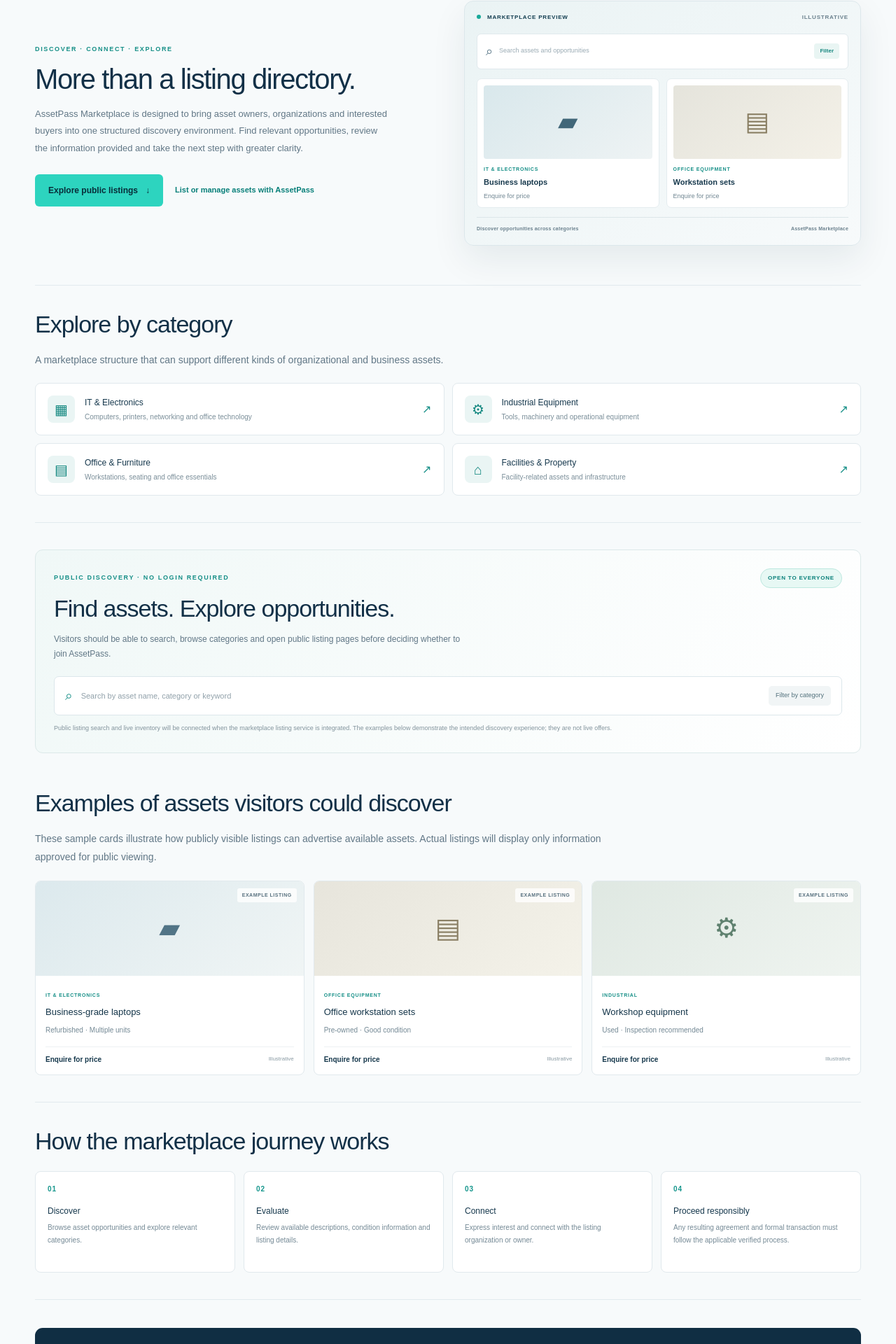
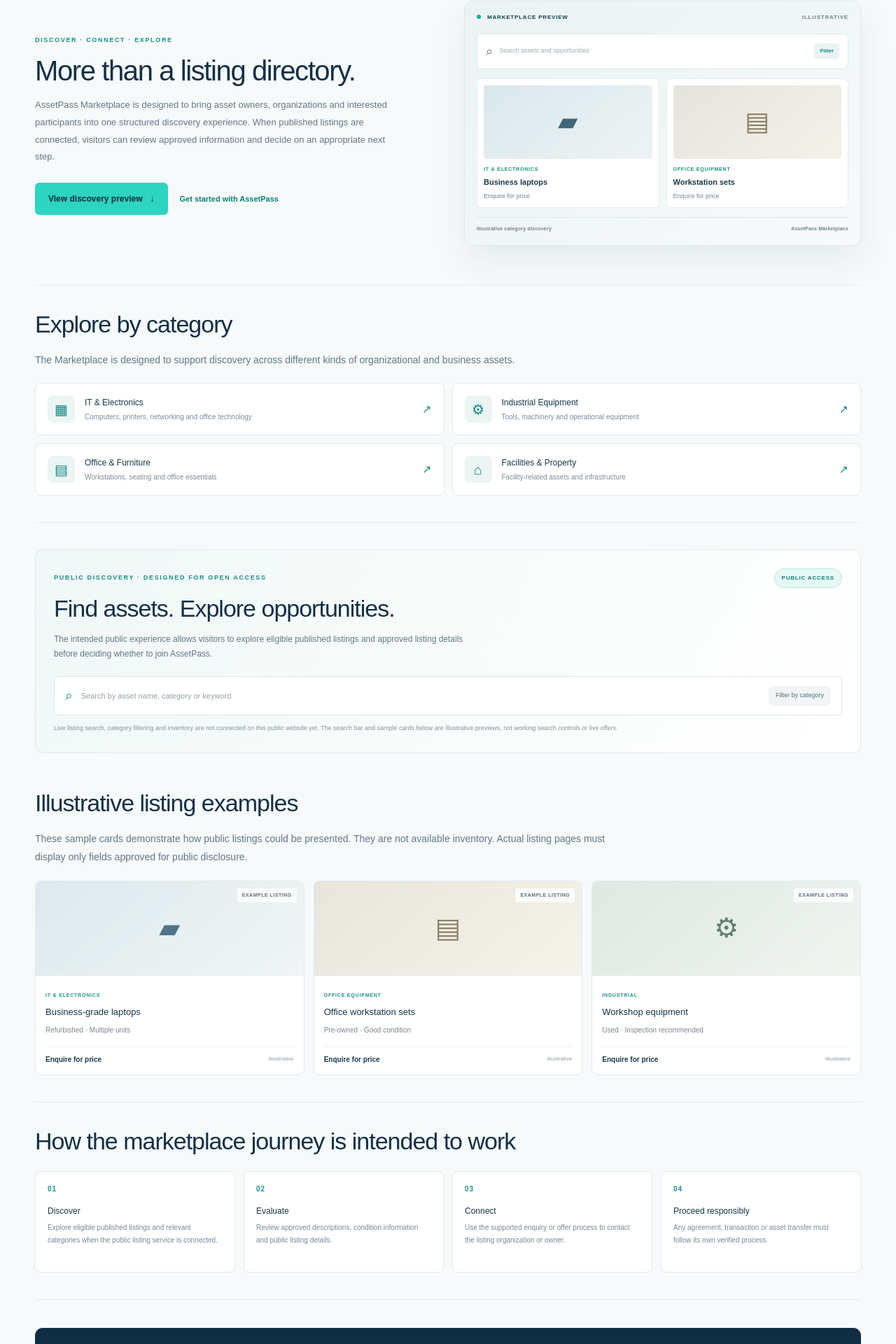
Before and after one commit to hlestakovjames/assetpass-frontend, a Next.js app: page /marketplace in a window 1280 px wide. Shown: the part 677-2597 px from the top of the page at 70% size. Built offline with nearby package versions, Linux system fonts and the light colour scheme.

Commit message:
content: clarify public marketplace preview and release status

```diff
--- a/src/app/marketplace/page.tsx
+++ b/src/app/marketplace/page.tsx
@@ -17,21 +17,21 @@ const listings = [
 export default function MarketplacePage() {
   return <PublicPage
     primaryHref="/marketplace#public-listings"
-    primaryLabel="Browse public listings"
+    primaryLabel="View discovery preview"
     secondaryHref="https://assetpass-app.vercel.app/register"
-    secondaryLabel="List assets with AssetPass"
+    secondaryLabel="Get started with AssetPass"
     eyebrow="THE ASSETPASS MARKETPLACE"
     title="A smarter way to discover and connect around assets."
-    description="Discover assets listed by organizations and sellers, compare opportunities and explore what is available. The public marketplace is designed to be browsed without an AssetPass account—sign-in should only be requested when you choose an action that requires an account."
+    description="AssetPass Marketplace is designed for open discovery of eligible published assets and opportunities. Public browsing should not require an account; sign-in belongs at the point where a visitor chooses an action that requires an authenticated participant."
   >
     <section className="marketplace-intro">
       <div className="marketplace-intro-copy">
         <span className="marketplace-kicker">DISCOVER · CONNECT · EXPLORE</span>
         <h2>More than a listing directory.</h2>
-        <p>AssetPass Marketplace is designed to bring asset owners, organizations and interested buyers into one structured discovery environment. Find relevant opportunities, review the information provided and take the next step with greater clarity.</p>
+        <p>AssetPass Marketplace is designed to bring asset owners, organizations and interested participants into one structured discovery experience. When published listings are connected, visitors can review approved information and decide on an appropriate next step.</p>
         <div className="marketplace-actions">
-          <a href="#public-listings" className="home-primary-button">Explore public listings <span aria-hidden="true">↓</span></a>
-          <a href="https://assetpass-app.vercel.app/register" className="marketplace-text-link">List or manage assets with AssetPass</a>
+          <a href="#public-listings" className="home-primary-button">View discovery preview <span aria-hidden="true">↓</span></a>
+          <a href="https://assetpass-app.vercel.app/register" className="marketplace-text-link">Get started with AssetPass</a>
         </div>
       </div>
       <div className="marketplace-visual" aria-label="Illustrative marketplace listing preview">
@@ -41,49 +41,49 @@ export default function MarketplacePage() {
           <div className="marketplace-preview-card"><div className="marketplace-preview-art art-laptop"><span>▰</span></div><small>IT & ELECTRONICS</small><strong>Business laptops</strong><em>Enquire for price</em></div>
           <div className="marketplace-preview-card"><div className="marketplace-preview-art art-furniture"><span>▤</span></div><small>OFFICE EQUIPMENT</small><strong>Workstation sets</strong><em>Enquire for price</em></div>
         </div>
-        <div className="marketplace-visual-foot"><span>Discover opportunities across categories</span><span>AssetPass Marketplace</span></div>
+        <div className="marketplace-visual-foot"><span>Illustrative category discovery</span><span>AssetPass Marketplace</span></div>
       </div>
     </section>
 
     <ContentSection title="Explore by category">
-      <p className="marketplace-section-lead">A marketplace structure that can support different kinds of organizational and business assets.</p>
+      <p className="marketplace-section-lead">The Marketplace is designed to support discovery across different kinds of organizational and business assets.</p>
       <div className="marketplace-category-grid">{categories.map(item => <article className="marketplace-category" key={item.title}><span className="marketplace-category-icon">{item.icon}</span><div><h3>{item.title}</h3><p>{item.detail}</p></div><span className="marketplace-category-arrow">↗</span></article>)}</div>
     </ContentSection>
 
     <div id="public-listings" className="marketplace-public-discovery">
-      <div className="marketplace-public-heading"><div><span className="marketplace-kicker">PUBLIC DISCOVERY · NO LOGIN REQUIRED</span><h2>Find assets. Explore opportunities.</h2><p>Visitors should be able to search, browse categories and open public listing pages before deciding whether to join AssetPass.</p></div><span className="marketplace-open-label">OPEN TO EVERYONE</span></div>
-      <div className="marketplace-public-search" aria-label="Illustrative public marketplace search"><span aria-hidden="true">⌕</span><span>Search by asset name, category or keyword</span><span className="marketplace-filter-label">Filter by category</span></div>
-      <p className="marketplace-live-note">Public listing search and live inventory will be connected when the marketplace listing service is integrated. The examples below demonstrate the intended discovery experience; they are not live offers.</p>
+      <div className="marketplace-public-heading"><div><span className="marketplace-kicker">PUBLIC DISCOVERY · DESIGNED FOR OPEN ACCESS</span><h2>Find assets. Explore opportunities.</h2><p>The intended public experience allows visitors to explore eligible published listings and approved listing details before deciding whether to join AssetPass.</p></div><span className="marketplace-open-label">PUBLIC ACCESS</span></div>
+      <div className="marketplace-public-search" aria-label="Illustrative public marketplace search preview"><span aria-hidden="true">⌕</span><span>Search by asset name, category or keyword</span><span className="marketplace-filter-label">Filter by category</span></div>
+      <p className="marketplace-live-note">Live listing search, category filtering and inventory are not connected on this public website yet. The search bar and sample cards below are illustrative previews, not working search controls or live offers.</p>
     </div>
 
-    <ContentSection title="Examples of assets visitors could discover">
-      <p className="marketplace-section-lead">These sample cards illustrate how publicly visible listings can advertise available assets. Actual listings will display only information approved for public viewing.</p>
+    <ContentSection title="Illustrative listing examples">
+      <p className="marketplace-section-lead">These sample cards demonstrate how public listings could be presented. They are not available inventory. Actual listing pages must display only fields approved for public disclosure.</p>
       <div className="marketplace-listing-grid">{listings.map(item => <article className="marketplace-listing" key={item.name}><div className="marketplace-listing-art"><span>{item.tag === "Technology" ? "▰" : item.tag === "Furniture" ? "▤" : "⚙"}</span><small>EXAMPLE LISTING</small></div><div className="marketplace-listing-body"><small>{item.category}</small><h3>{item.name}</h3><p>{item.detail}</p><div className="marketplace-listing-bottom"><strong>{item.price}</strong><span>Illustrative</span></div></div></article>)}</div>
     </ContentSection>
 
-    <ContentSection title="How the marketplace journey works">
+    <ContentSection title="How the marketplace journey is intended to work">
       <div className="marketplace-journey">{[
-        ["01", "Discover", "Browse asset opportunities and explore relevant categories."],
-        ["02", "Evaluate", "Review available descriptions, condition information and listing details."],
-        ["03", "Connect", "Express interest and connect with the listing organization or owner."],
-        ["04", "Proceed responsibly", "Any resulting agreement and formal transaction must follow the applicable verified process."]
+        ["01", "Discover", "Explore eligible published listings and relevant categories when the public listing service is connected."],
+        ["02", "Evaluate", "Review approved descriptions, condition information and public listing details."],
+        ["03", "Connect", "Use the supported enquiry or offer process to contact the listing organization or owner."],
+        ["04", "Proceed responsibly", "Any agreement, transaction or asset transfer must follow its own verified process."]
       ].map(([number,title,copy]) => <article className="marketplace-journey-step" key={number}><span>{number}</span><div><h3>{title}</h3><p>{copy}</p></div></article>)}</div>
     </ContentSection>
 
     <section className="marketplace-core-bridge">
-      <div><span className="marketplace-kicker">CONNECTED TO ASSETPASS CORE</span><h2>Discovery outside. Accountability inside.</h2><p>The Marketplace complements AssetPass Core. Core supports an organization&apos;s asset records and custody lifecycle; the Marketplace provides a separate space to discover and explore opportunities. A listing by itself does not change an asset&apos;s ownership, custody or status in an organization&apos;s records.</p><Link href="/platform" className="marketplace-bridge-link">Explore AssetPass Core <span aria-hidden="true">→</span></Link></div>
+      <div><span className="marketplace-kicker">CONNECTED TO ASSETPASS CORE</span><h2>Discovery outside. Accountability inside.</h2><p>The Marketplace complements AssetPass Core. Core is designed to support asset records and custody lifecycle activity; the Marketplace provides a separate discovery experience. A listing by itself does not change an asset's legal ownership, custody or status in an organization's records.</p><Link href="/platform" className="marketplace-bridge-link">Explore AssetPass Core <span aria-hidden="true">→</span></Link></div>
       <div className="marketplace-bridge-graphic"><div className="bridge-node"><span>▦</span><strong>Marketplace</strong><small>Discover & connect</small></div><div className="bridge-line"><i></i><span>Verified process</span><i></i></div><div className="bridge-node bridge-node-core"><span>◇</span><strong>AssetPass Core</strong><small>Records & custody</small></div></div>
     </section>
 
     <ContentSection title="Designed with trust and clarity in mind">
       <div className="marketplace-trust-grid">
-        <article><span>01</span><h3>Clear listing information</h3><p>Help interested parties understand what is being offered and what details are available.</p></article>
-        <article><span>02</span><h3>Separate asset records</h3><p>Marketplace activity remains distinct from internal custody and lifecycle records.</p></article>
+        <article><span>01</span><h3>Clear listing information</h3><p>Show only approved public details so interested parties can understand what is being offered.</p></article>
+        <article><span>02</span><h3>Separate asset records</h3><p>Marketplace listing activity remains distinct from internal custody and lifecycle records.</p></article>
         <article><span>03</span><h3>Responsible next steps</h3><p>Ownership and custody changes require their own appropriate verification and approval processes.</p></article>
       </div>
     </ContentSection>
 
     <section className="marketplace-final-cta"><span className="marketplace-kicker">BE PART OF THE ASSETPASS ECOSYSTEM</span><h2>Discover what&apos;s possible with connected assets.</h2><p>Create an account to get started with the AssetPass ecosystem.</p><a href="https://assetpass-app.vercel.app/register" className="home-primary-button">Get started with AssetPass <span aria-hidden="true">→</span></a></section>
-    <p className="marketplace-release-note">Public browsing is the intended marketplace experience and should not require login. Live listing search, listing detail pages and seller publishing depend on the marketplace backend and are not yet connected on this public website. Transaction execution, payment processing and escrow are not represented as available services.</p>
+    <p className="marketplace-release-note">This page is currently a presentation prototype. Public listing search, canonical listing details, seller publishing and transaction services are not connected here. Sample cards are illustrative only. Transaction execution, payment processing and escrow are not represented as available services.</p>
   </PublicPage>;
 }
```
